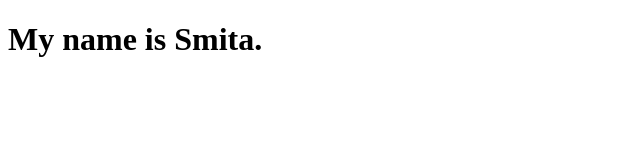
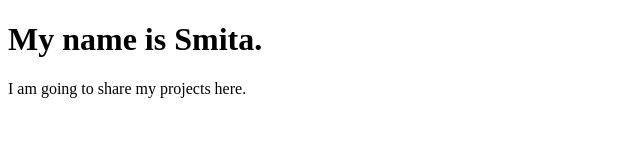
Before and after one commit to smita-webdev/smita-samplesite, a plain HTML site: page index.html in a window 1280 px wide. Shown: the whole page, without its empty margins (0-640 px from the left). Drawn offline with Linux system fonts and the light colour scheme.

Commit message:
Added text

```diff
--- a/index.html
+++ b/index.html
@@ -7,5 +7,6 @@
 </head>
 <body>
     <h1>My name is Smita.</h1>
+    I am going to share my projects here.
 </body>
 </html>
```
